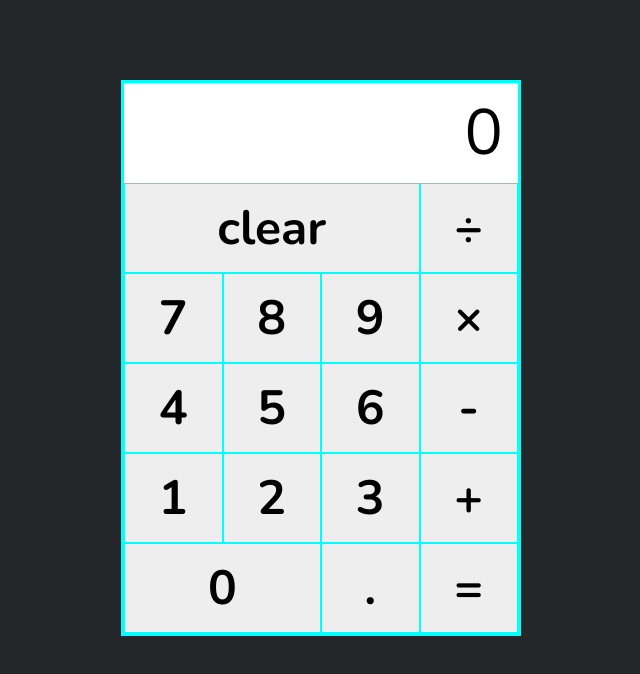
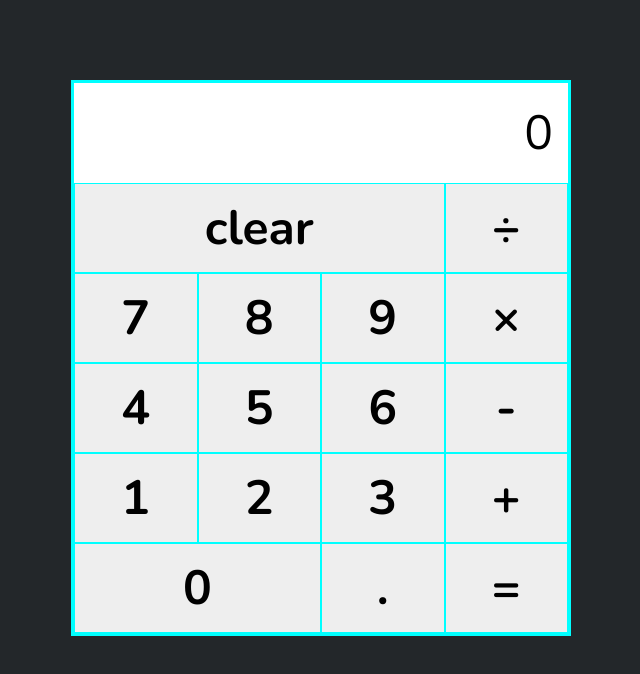
Before and after one commit to matiss-norenbergs/calculator-msa, a React (Create React App) app: page / in a window 1280 px wide. Shown: the top 674 px of the page, without its empty margins (319-959 px from the left). Built offline with nearby package versions, Linux system fonts and the light colour scheme.

Commit message:
minor styling update, made calculator wider

```diff
--- a/src/index.css
+++ b/src/index.css
@@ -21,7 +21,7 @@ body{
 }
 
 .content .calc{
-  width: 400px;
+  width: 500px;
   margin: 0 auto;
   background: #bbb;
   border: 3px solid var(--accent);
@@ -35,7 +35,7 @@ body{
 
 .content .calc .screen p{
   line-height: 100px;
-  font-size: 4rem;
+  font-size: 3rem;
   margin-right: 15px;
   overflow: hidden;
 }
```
